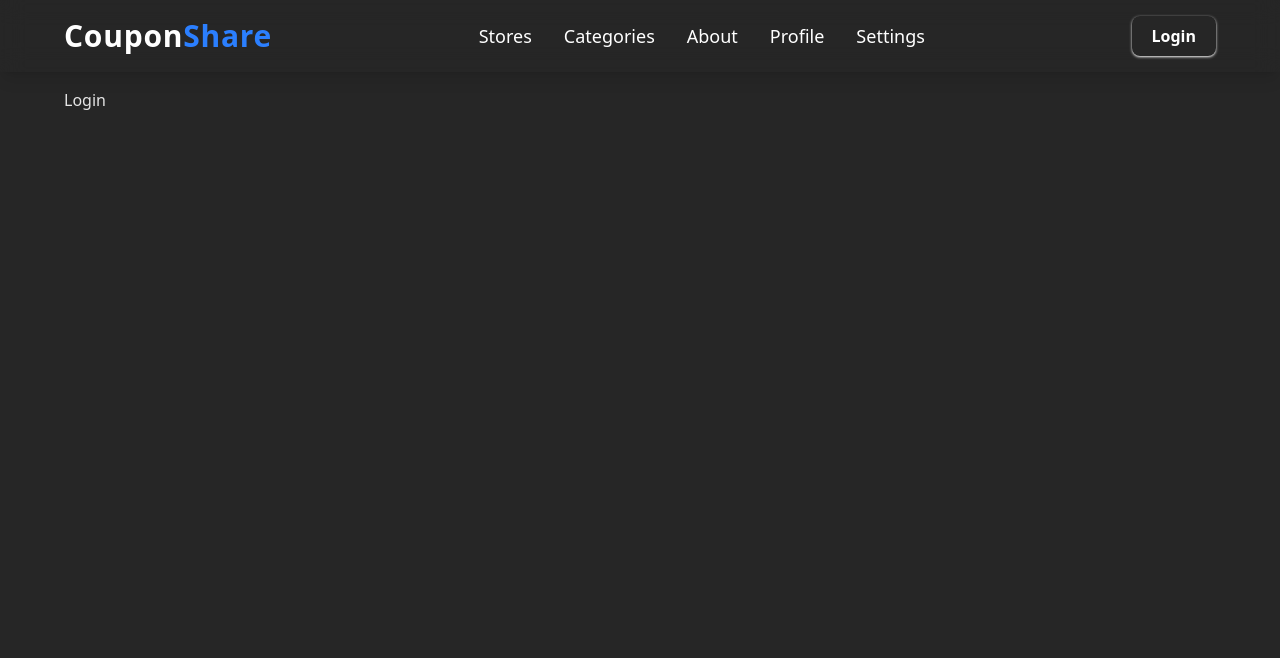
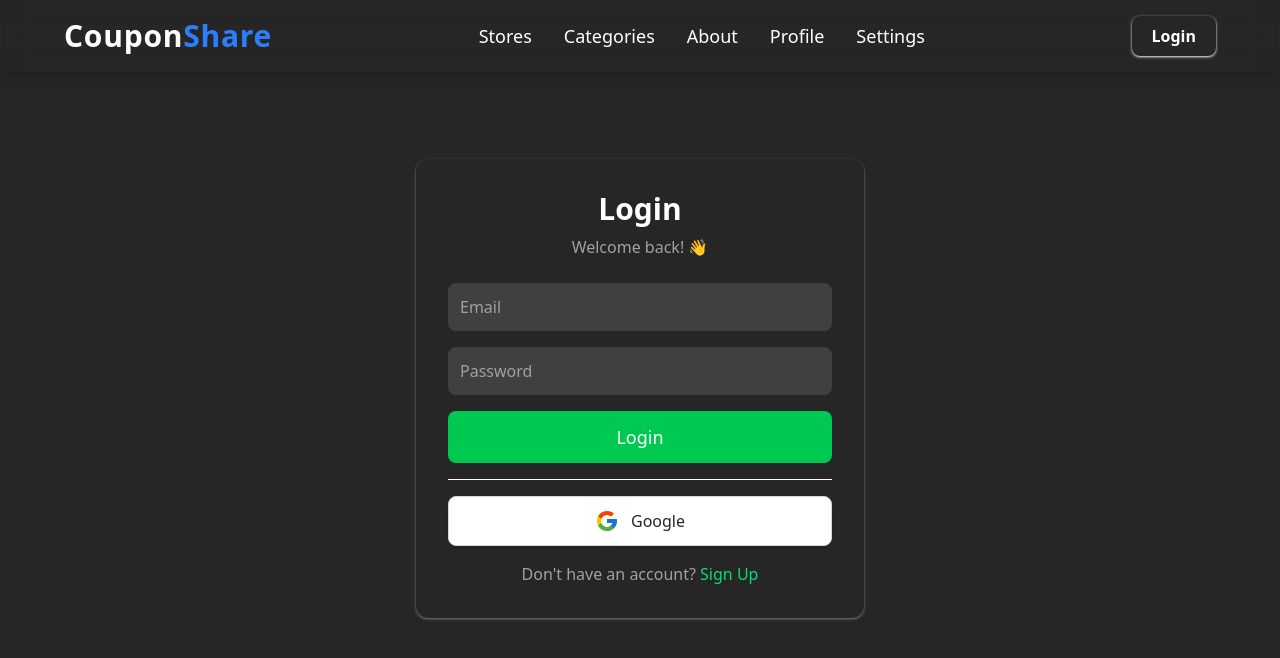
Before and after one commit to Joyal-George-KJ/CouponShare, a React (Vite) app: page /login in a window 1280 px wide. Shown: the top 658 px of the page. Built offline with nearby package versions, Linux system fonts and the light colour scheme.

Commit message:
Login Page UI Done, Functions Remaining

```diff
--- a/src/screen/Login.jsx
+++ b/src/screen/Login.jsx
@@ -1,9 +1,59 @@
-import React from 'react'
+import { useState } from "react";
+import GoogleAuth from "../components/GoogleAuth";
 
-function Login() {
+const Login = () => {
+  const [email, setEmail] = useState("");
+  const [password, setPassword] = useState("");
+
+  const handleLogin = (e) => {
+    e.preventDefault();
+    console.log("Logging in with:", { email, password });
+  };
+
   return (
-    <div>Login</div>
-  )
-}
+    <div className="min-h-[75dvh] flex items-center justify-center bg-neutral-800 text-white">
+      <div className="bg-neutral-800 p-8 rounded-xl shadow shadow-neutral-500 w-full max-w-md">
+        <h2 className="text-3xl font-bold text-center">Login</h2>
+        <p className="text-neutral-400 text-center mt-2">Welcome back! 👋</p>
 
-export default Login
+        <form className="mt-6 space-y-4" onSubmit={handleLogin}>
+          <input
+            type="email"
+            placeholder="Email"
+            value={email}
+            onChange={(e) => setEmail(e.target.value)}
+            className="w-full p-3 bg-neutral-700 rounded-lg text-white outline-none focus:ring-2 focus:ring-green-500"
+            required
+          />
+          <input
+            type="password"
+            placeholder="Password"
+            value={password}
+            onChange={(e) => setPassword(e.target.value)}
+            className="w-full p-3 bg-neutral-700 rounded-lg text-white outline-none focus:ring-2 focus:ring-green-500"
+            required
+          />
+          <button
+            type="submit"
+            className="w-full bg-green-500 py-3 rounded-lg text-lg font-medium hover:bg-green-600 transition-all"
+          >
+            Login
+          </button>
+
+          <hr />
+
+          <GoogleAuth text={"Google"} />
+        </form>
+
+        <p className="text-center text-neutral-400 mt-4">
+          Don't have an account?{" "}
+          <a href="/register" className="text-green-400 hover:underline">
+            Sign Up
+          </a>
+        </p>
+      </div>
+    </div>
+  );
+};
+
+export default Login;
```
